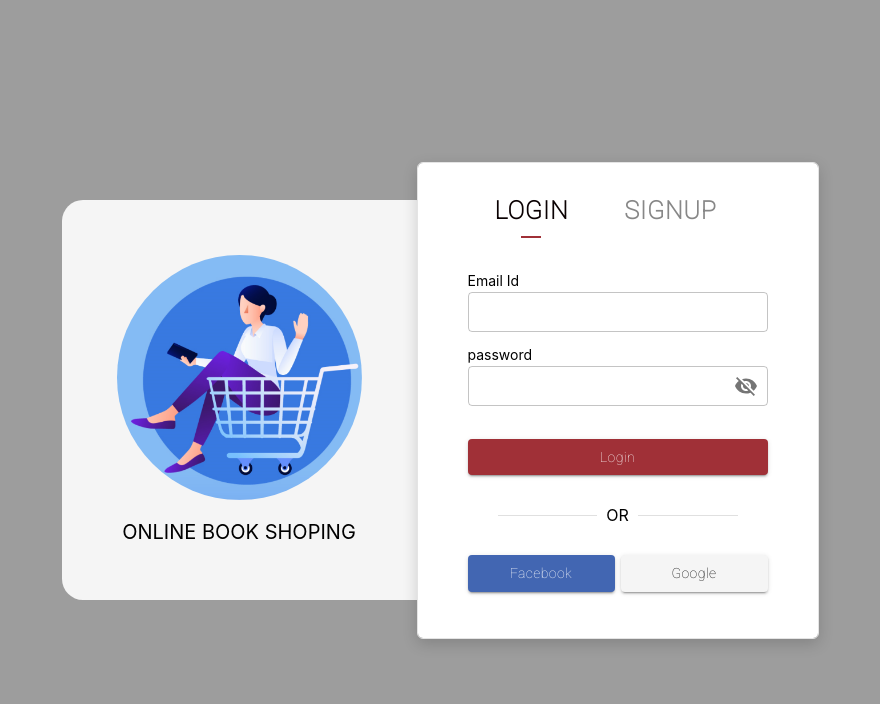
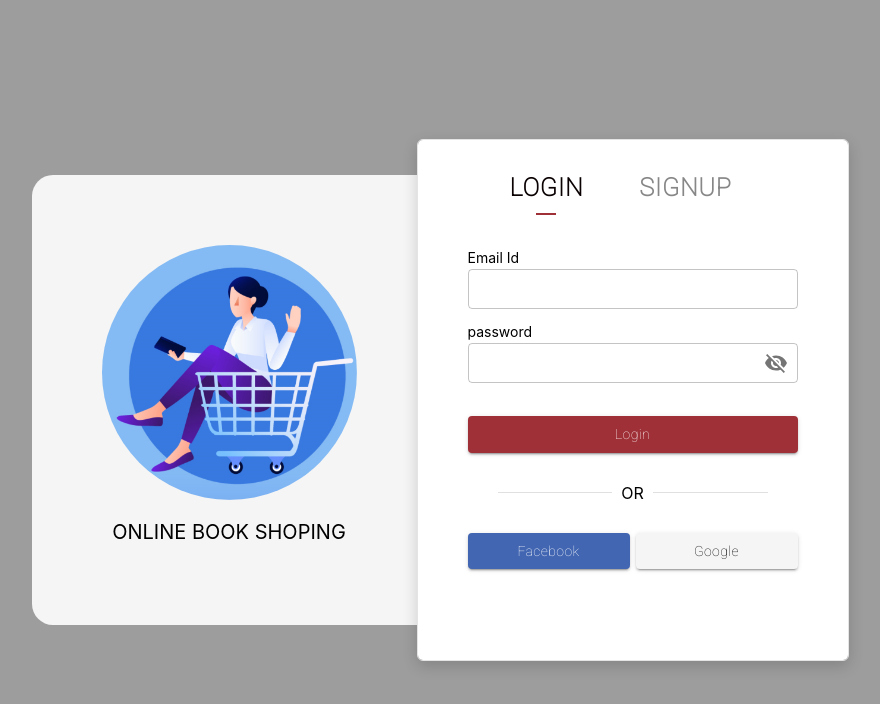
Before and after one commit to akshay-hulkuli/BookStoreManagementSystem, a React (Create React App) app: page / in a window 1280 px wide. Shown: the top 704 px of the page, without its empty margins (200-1080 px from the left). Built offline with nearby package versions, Linux system fonts and the light colour scheme; a web font is replaced by a local one.

Commit message:
[Akahay]REFACTORED: the dimensions of login and signup card

```diff
--- a/src/pages/landingPage/orderLogin.scss
+++ b/src/pages/landingPage/orderLogin.scss
@@ -11,7 +11,7 @@
     border-radius: 21px;
     opacity: 1;
     margin: 10px 0;
-    height: 400px;
+    height: 450px;
     margin: auto 0 auto auto;
 }
 
@@ -24,9 +24,9 @@
 .login-root-left-left{
     display: flex;
     flex-direction: column;
-    width: 245px;
-    height: 245px;
-    margin: 55px;
+    width: 255px;
+    height: 255px;
+    margin: 70px;
     justify-content: space-between;
     padding-right: 20px;
 }
@@ -43,9 +43,9 @@
     box-shadow: 0px 5px 15px #00000029;
     border: 1px solid #E4E4E4;
     border-radius: 6px;
-    margin: auto auto auto -20px;
-    width: 400px;
-    height: 435px;
+    margin: auto auto auto -30px;
+    width: 430px;
+    height: 480px;
     padding: 20px 0;
 }
 
```
